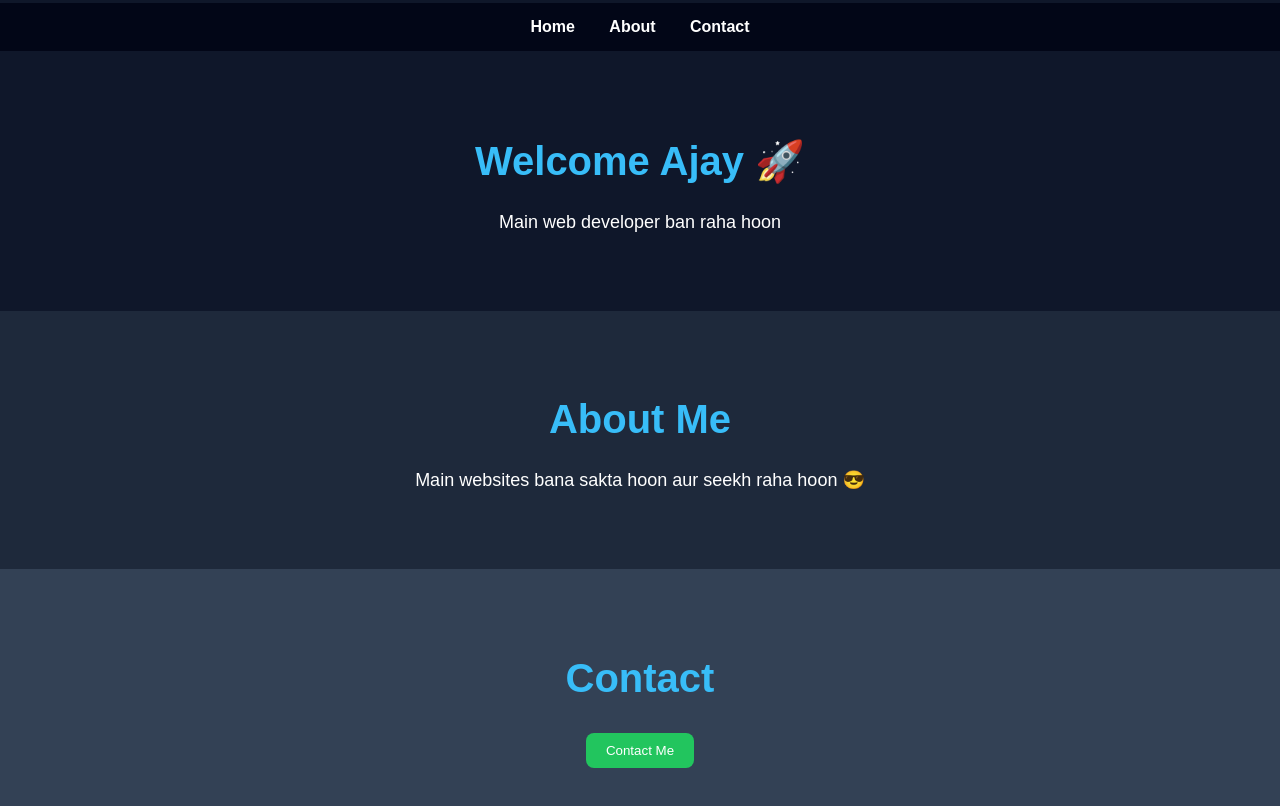
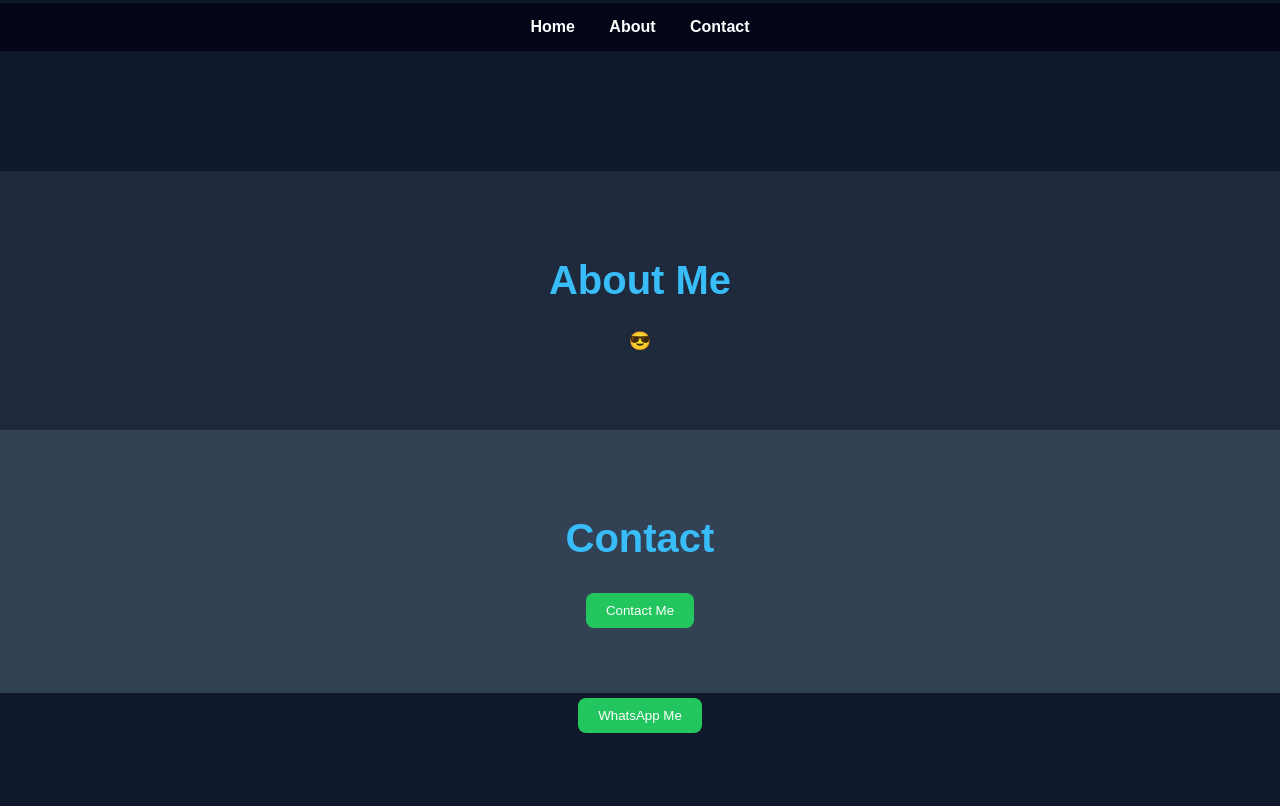
Before and after one commit to ajaybhandari206-hue/ajay-website, a plain HTML site: page index.html in a window 1280 px wide. Shown: the part 720-1526 px from the top of the page. After the commit the page ends 1458 px from the top, so only its background shows below. Drawn offline with Linux system fonts and the light colour scheme.

Commit message:
Update index.html

```diff
--- a/index.html
+++ b/index.html
@@ -195,21 +195,25 @@
 
   <!-- Home -->
   <div id="home" class="section">
-    <h1>Welcome Ajay 🚀</h1>
-    <p>Main web developer ban raha hoon</p>
+        <p</p>
   </div>
 
   <!-- About -->
   <div id="about" class="section">
     <h1>About Me</h1>
-    <p>Main websites bana sakta hoon aur seekh raha hoon 😎</p>
+    <p> 😎</p>
   </div>
 
   <!-- Contact -->
   <div id="contact" class="section">
     <h1>Contact</h1>
-    <button onclick="alert('Email: ajay@email.com')">Contact Me</button>
+    <button onclick="alert('Email: ajaybhandari206@gmail.com')">Contact Me</button>
   </div>
 
 </body>
 </html>
+<a href="https://wa.me/918527687490" target="_blank">
+    <button>WhatsApp Me</button>
+  </a>
+
+</div>
```
